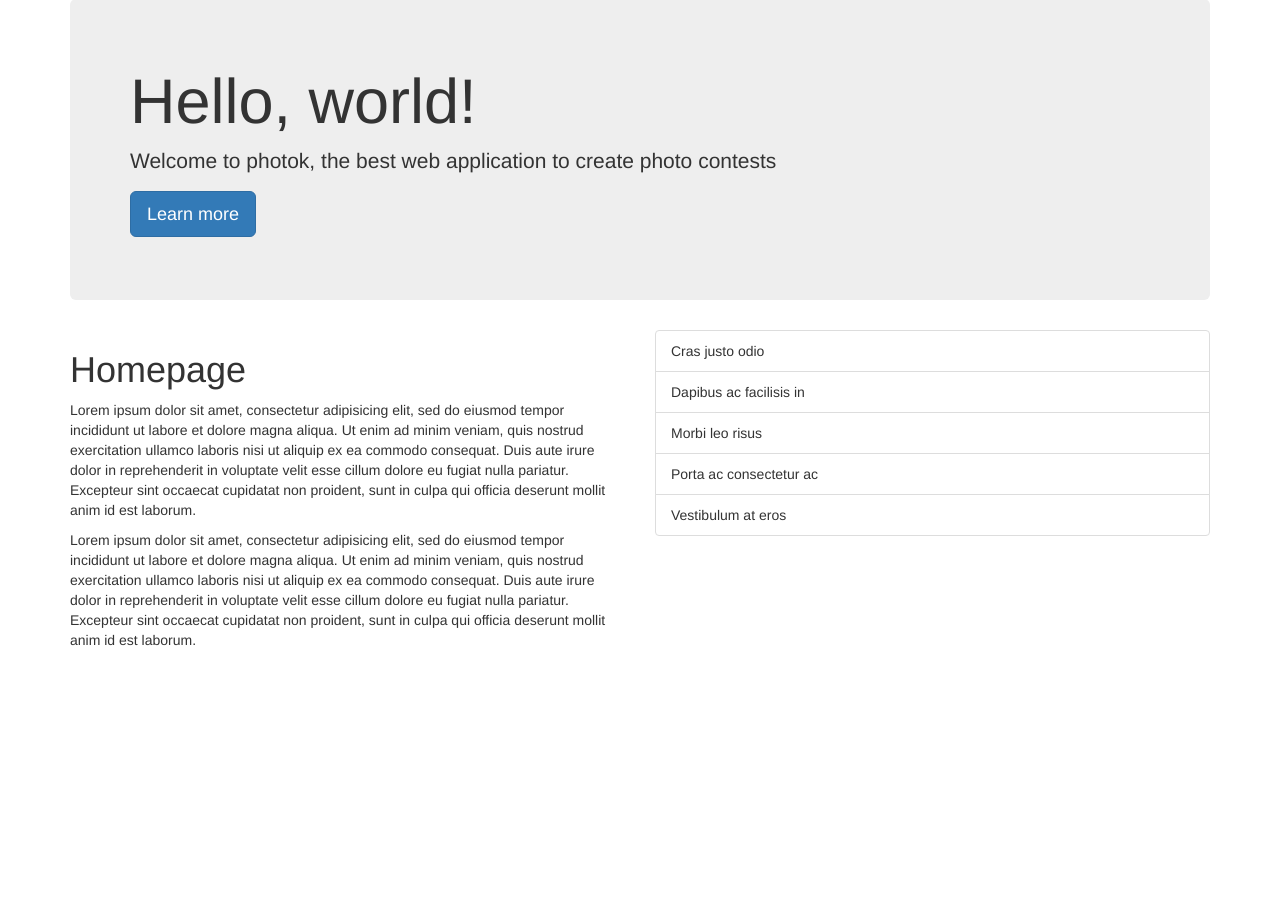
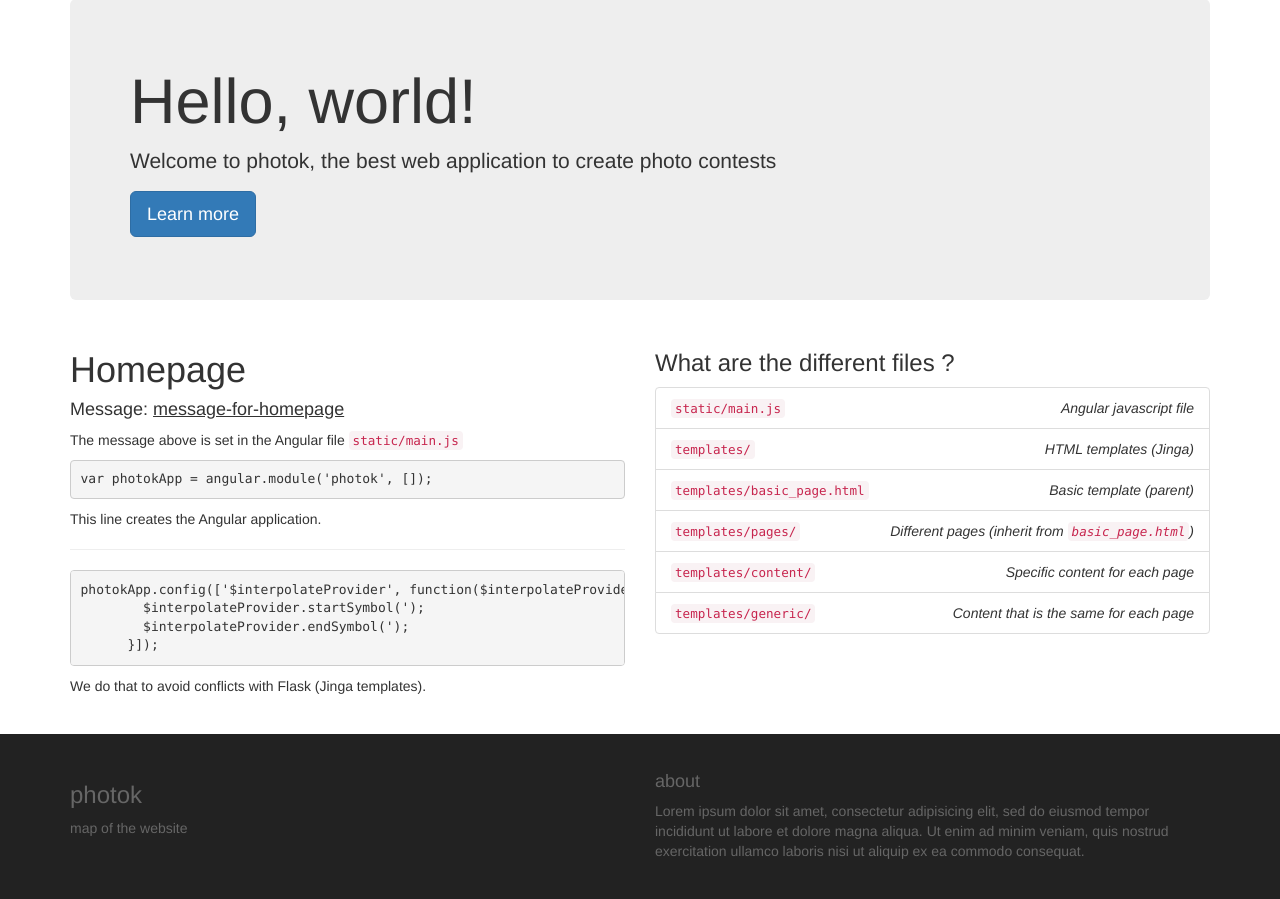
Before and after one commit to jgonsior/photok, a Flask app: page / in a window 1280 px wide. Shown: the part 73-972 px from the top of the page. Before the commit the page ends 719 px from the top, so only its background shows below. Run offline with Flask 2, Linux system fonts and the light colour scheme; some libraries are stand-ins or nearby versions.

Commit message:
Added AngularJS; Two controllers, one for each page + some demo; Wrote some stuff about Angular and the files on the front page

```diff
--- /dev/null
+++ b/static/main.js
@@ -0,0 +1,15 @@
+var photokApp = angular.module('photok', []);
+
+photokApp.config(['$interpolateProvider', function($interpolateProvider) {
+  $interpolateProvider.startSymbol('[[');
+  $interpolateProvider.endSymbol(']]');
+}]);
+
+photokApp.controller('homepage', function ($scope) {
+  $scope.message = "message-for-homepage";
+  console.log($scope.message);
+});
+
+photokApp.controller('test', function ($scope) {
+  $scope.message = "message-for-others";
+});
--- a/templates/basic_page.html
+++ b/templates/basic_page.html
@@ -1,15 +1,21 @@
 <!DOCTYPE html>
-<html>
+<html ng-app="photok">
   <head>
     {% block head %}
     <meta charset="UTF-8">
     <meta name="viewport" content="width=device-width,initial-scale=1">
     <title>{% block title %}{% endblock %} | photok</title>
-    <link rel="stylesheet" href="stylesheet.css" type="text/css">
+    <!-- <link rel="stylesheet" href="stylesheet.css" type="text/css"> -->
 
     <!-- Bootstrap, basic design -->
     <link href="https://maxcdn.bootstrapcdn.com/bootstrap/3.3.6/css/bootstrap.min.css" rel="stylesheet" integrity="sha384-1q8mTJOASx8j1Au+a5WDVnPi2lkFfwwEAa8hDDdjZlpLegxhjVME1fgjWPGmkzs7" crossorigin="anonymous">
+    <!--
     <script src="https://maxcdn.bootstrapcdn.com/bootstrap/3.3.6/js/bootstrap.min.js" integrity="sha384-0mSbJDEHialfmuBBQP6A4Qrprq5OVfW37PRR3j5ELqxss1yVqOtnepnHVP9aJ7xS" crossorigin="anonymous"></script>
+    -->
+
+    <script src="//ajax.googleapis.com/ajax/libs/angularjs/1.2.25/angular.min.js" type="text/javascript"></script>
+    <script src="{{ url_for('static', filename='main.js') }}"></script>
+
     {% endblock head %}
   </head>
   <body>
@@ -19,6 +25,26 @@
     {% block content %}{% endblock %}
   </div>
 
-  <script src="//ajax.googleapis.com/ajax/libs/angularjs/1.2.25/angular.min.js" type="text/javascript"></script>
+  <div class="footer" style="background:#222;padding:2em;color:#666;margin-top:2em;">
+    <div class="container">
+      <div class="row">
+        <div class="col-md-6">
+          <h3>photok</h3>
+          <p>map of the website</p>
+        </div>
+        <div class="col-md-6">
+          <h4>about</h4>
+          <p>
+            Lorem ipsum dolor sit amet, consectetur adipisicing elit, sed do
+            eiusmod tempor incididunt ut labore et dolore magna aliqua.
+            Ut enim ad minim veniam, quis nostrud exercitation ullamco
+            laboris nisi ut aliquip ex ea commodo consequat.
+          </p>
+        </div>
+      </div>
+    </div>
+
+  </div>
+
   </body>
 </html>
--- a/templates/content/homepage.html
+++ b/templates/content/homepage.html
@@ -8,21 +8,33 @@
 <div class="row">
   <div class="col-md-6">
     <h1>Homepage</h1>
+    <h4 ng-controller="homepage">Message: <u>[[message]]</u></h4>
     <p>
-      Lorem ipsum dolor sit amet, consectetur adipisicing elit, sed do eiusmod tempor incididunt ut labore et dolore magna aliqua. Ut enim ad minim veniam, quis nostrud exercitation ullamco laboris nisi ut aliquip ex ea commodo consequat. Duis aute irure dolor in reprehenderit in voluptate velit esse cillum dolore eu fugiat nulla pariatur. Excepteur sint occaecat cupidatat non proident, sunt in culpa qui officia deserunt mollit anim id est laborum.
+      The message above is set in the Angular file <code>static/main.js</code>
+      <pre>var photokApp = angular.module('photok', []);</pre>
+      This line creates the Angular application.
+
+      <hr/>
+
+      <pre>photokApp.config(['$interpolateProvider', function($interpolateProvider) {
+        $interpolateProvider.startSymbol('[[');
+        $interpolateProvider.endSymbol(']]');
+      }]);</pre>
+
+      We do that to avoid conflicts with Flask (Jinga templates).
     </p>
-    <p>
-      Lorem ipsum dolor sit amet, consectetur adipisicing elit, sed do eiusmod tempor incididunt ut labore et dolore magna aliqua. Ut enim ad minim veniam, quis nostrud exercitation ullamco laboris nisi ut aliquip ex ea commodo consequat. Duis aute irure dolor in reprehenderit in voluptate velit esse cillum dolore eu fugiat nulla pariatur. Excepteur sint occaecat cupidatat non proident, sunt in culpa qui officia deserunt mollit anim id est laborum.
-    </p>
+
   </div>
 
   <div class="col-md-6">
+    <h3>What are the different files ?</h3>
     <ul class="list-group">
-      <li class="list-group-item">Cras justo odio</li>
-      <li class="list-group-item">Dapibus ac facilisis in</li>
-      <li class="list-group-item">Morbi leo risus</li>
-      <li class="list-group-item">Porta ac consectetur ac</li>
-      <li class="list-group-item">Vestibulum at eros</li>
+      <li class="list-group-item"><code>static/main.js</code><i style="float:right">Angular javascript file</i></li>
+      <li class="list-group-item"><code>templates/</code><i style="float:right">HTML templates (Jinga)</i></li>
+      <li class="list-group-item"><code>templates/basic_page.html</code><i style="float:right">Basic template (parent)</i></li>
+      <li class="list-group-item"><code>templates/pages/</code><i style="float:right">Different pages (inherit from <code>basic_page.html</code>)</i></li>
+      <li class="list-group-item"><code>templates/content/</code><i style="float:right">Specific content for each page</i></li>
+      <li class="list-group-item"><code>templates/generic/</code><i style="float:right">Content that is the same for each page</i></li>
     </ul>
   </div>
 </div>
```
Also changed, not shown: templates/content/otherpage.html (+6 -4 lines).
